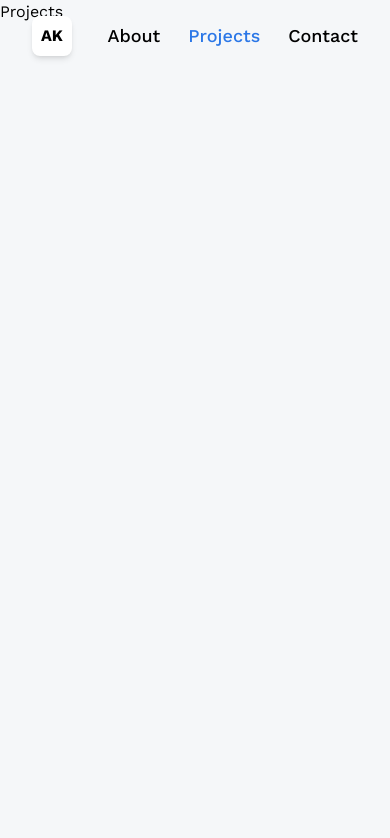
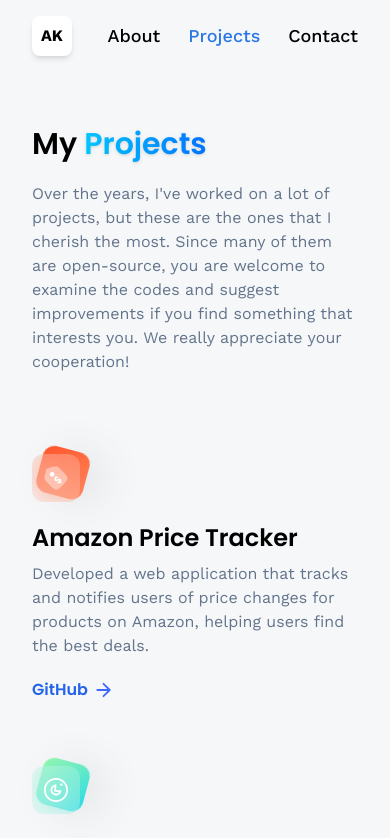
Before and after one commit to ashishsingotra/portfolio, a React (Vite) app: page /projects in a window 390 px wide. Shown: the top 838 px of the page. Built offline with nearby package versions, Linux system fonts and the light colour scheme.

Commit message:
Projects changes

```diff
--- a/src/App.jsx
+++ b/src/App.jsx
@@ -4,7 +4,7 @@
 
 export default function App() {
   return (
-    <main className='bg-slate-300/20 h-[100vh]'>
+    <main className='bg-slate-300/20 h-full'>
         <Router>
             <NavBar />
             <Routes>
--- a/src/models/Island.jsx
+++ b/src/models/Island.jsx
@@ -51,10 +51,11 @@
     if(e.key === 'ArrowLeft'){
       if(!isRotating) setIsRotating(true);
       islandRef.current.rotation.y -= 0.01 * Math.PI;
-      rotationSpeed.current = 0.007;
+      rotationSpeed.current = 0.0125;
     }else if(e.key === 'ArrowRight'){
       if(!isRotating) setIsRotating(true);
       islandRef.current.rotation.y += 0.01 * Math.PI;
+      rotationSpeed.current = -0.0125;
     }
 
   }
--- a/src/pages/About.jsx
+++ b/src/pages/About.jsx
@@ -1,3 +1,4 @@
+/* eslint-disable react/no-unescaped-entities */
 /* eslint-disable react/jsx-key */
 import { VerticalTimeline, VerticalTimelineElement }  from 'react-vertical-timeline-component';
 import 'react-vertical-timeline-component/style.min.css';
--- a/src/pages/Contact.jsx
+++ b/src/pages/Contact.jsx
@@ -1,15 +1,13 @@
 /* eslint-disable react/no-unknown-property */
-import { Suspense, useRef, useState } from "react"
+import { Suspense, useState } from "react"
 import emailjs from '@emailjs/browser'
 import { Canvas } from "@react-three/fiber";
 import Loader from "../components/Loader";
 import Fox from "../models/Fox";
 import useAlert from "../hooks/useAlert";
 import Alert from "../components/Alert";
-import CTA from "../components/CTA";
 
 const Contact = () => {
-  const formRef = useRef(null);
 
   const [form, setform] = useState({name:"" , email: "" , message : ""})
 
@@ -57,7 +55,7 @@
 
 
   return (
-    <section className="relative flex lg:flex-row flex-col max-container">
+    <section className="relative flex lg:flex-row flex-col max-container lg:h-[100vh]">
       {alert.show && <Alert {...alert} /> }
       <div className="flex-1 min-w-[50%]">
         <h1 className="head-text"> Get in touch</h1>
--- a/src/pages/Home.jsx
+++ b/src/pages/Home.jsx
@@ -1,5 +1,5 @@
 /* eslint-disable react/no-unknown-property */
-import { Suspense } from 'react'
+import { Suspense ,useEffect,useRef  } from 'react'
 import {Canvas} from '@react-three/fiber'
 import Loader from '../components/Loader'
 import Island from '../models/Island'
@@ -8,11 +8,18 @@
 import Plane from '../models/Plane'
 import { useState } from 'react'
 import HomeInfo from '../components/HomeInfo'
+import sakura from '../assets/sakura.mp3'
+import { soundoff, soundon } from '../assets/icons'
 
 const Home = () => {
 
+  const audioRef =useRef(new Audio(sakura));
+  audioRef.current.volume = 0.4;
+  audioRef.current.loop = true;
+
   const [isRotating ,setIsRotating] = useState(false);
   const [currentStage, setCurrentStage] = useState(1);
+  const [isPlayingMusic, setisPlayingMusic] = useState(false)
 
   const adjustIslandForScreenSize = () =>{
     let screenScale ;
@@ -48,6 +55,15 @@
 
   const [planeScale, planePosition ,planeRotation] = adjustPlaneForScreenSize();
 
+  useEffect(()=>{
+    if(isPlayingMusic){
+      audioRef.current.play();
+    }
+    else{
+      audioRef.current.pause();
+    }
+  },[isPlayingMusic])
+
   return (
     <section className='w-full h-screen relative'>
      {<div className='absolute top-28 left-0 right-0 z-10 flex items-center justify-center'>
@@ -80,6 +96,14 @@
           />
         </Suspense>
       </Canvas>
+      <div className='absolute bottom-2 left-2'>
+        <img
+          src={!isPlayingMusic ? soundoff : soundon}
+          alt="sound"
+          className='w-10 h-10 cursor-pointer object-contain'
+          onClick={() => setisPlayingMusic(!isPlayingMusic)}
+        />
+      </div>
     </section>
   )
 }
--- a/src/pages/Projects.jsx
+++ b/src/pages/Projects.jsx
@@ -1,8 +1,59 @@
-
+/* eslint-disable react/jsx-key */
+import {projects} from '../contants/index'
+import { Link } from "react-router-dom"
+import arrow from '../assets/icons/arrow.svg'
+import CTA from '../components/CTA';
 
 const Projects = () => {
   return (
-    <div>Projects</div>
+    <section className="max-container">
+      <h1 className="head-text">
+       My <span className="blue-gradient_text font-semibold drop-shadow">Projects</span>
+        </h1>
+        <div>
+          <p className="mt-5 flex flex-col gap-3 text-slate-500">
+          Over the years, I've worked on a lot of projects, but these are the ones that I cherish the most. Since many of them are open-source, you are welcome to examine the codes and suggest improvements if you find something that interests you. We really appreciate your cooperation!</p>
+        </div>
+
+        <div className="flex flex-wrap my-20 gap-16" >
+          {projects.map((project)=>(
+            <div className="lg:w-[400px] w-full" key={project.name}>
+              <div className="block-container w-12 h-12">
+                <div className={`btn-back rounded-xl ${project.theme}`}/>
+                <div className="btn-front rounded-xl flex justify-center items-center">
+                  <img
+                    src={project.iconUrl}
+                    alt ='Project Icon'
+                    className='w-1/2 h-1/2 object-contain'
+                  />
+                </div>
+              </div>
+              <div className="mt-5 flex flex-col">
+                <h4 className="text-2xl font-poppins font-semibold">
+                  {project.name}
+                </h4>
+                <p className="mt-2 text-slate-500">
+                  {project.description}
+                </p>
+                <div className="mt-5 flex items-center gap-2 font-poppins">
+                  <Link to={project.link}
+                  target="_blank"
+                  rel="noopener noreferrer"
+                  className="font-semibold text-blue-600">
+                    GitHub
+                  </Link>
+                  <img src={arrow}
+                    alt="arrow"
+                    className="w-4 h-4 object-contain"
+                  />
+                </div>
+              </div>
+            </div>
+          ))}
+        </div>
+        <hr className="border-slate-200"/>
+        <CTA/>
+        </section>
   )
 }
 
```
